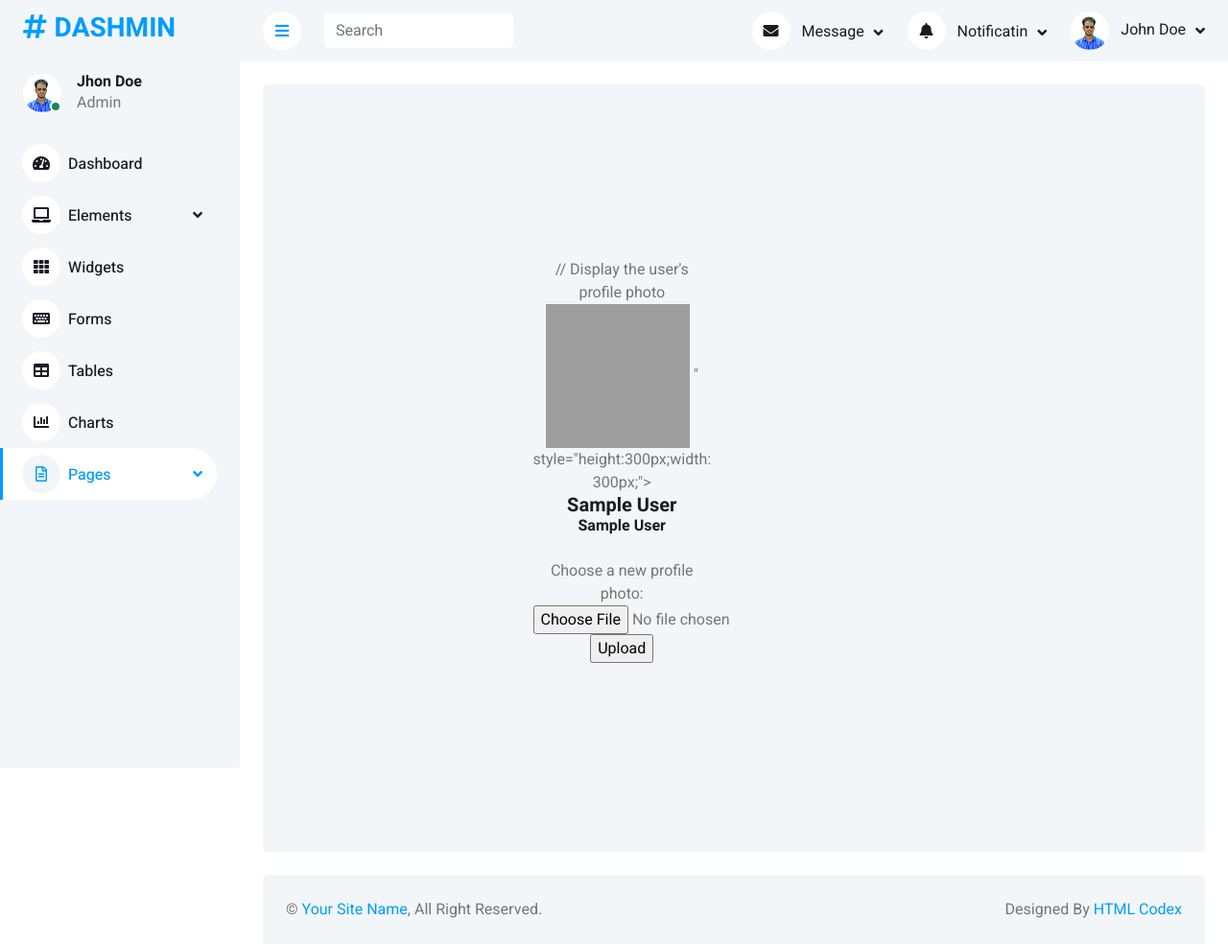
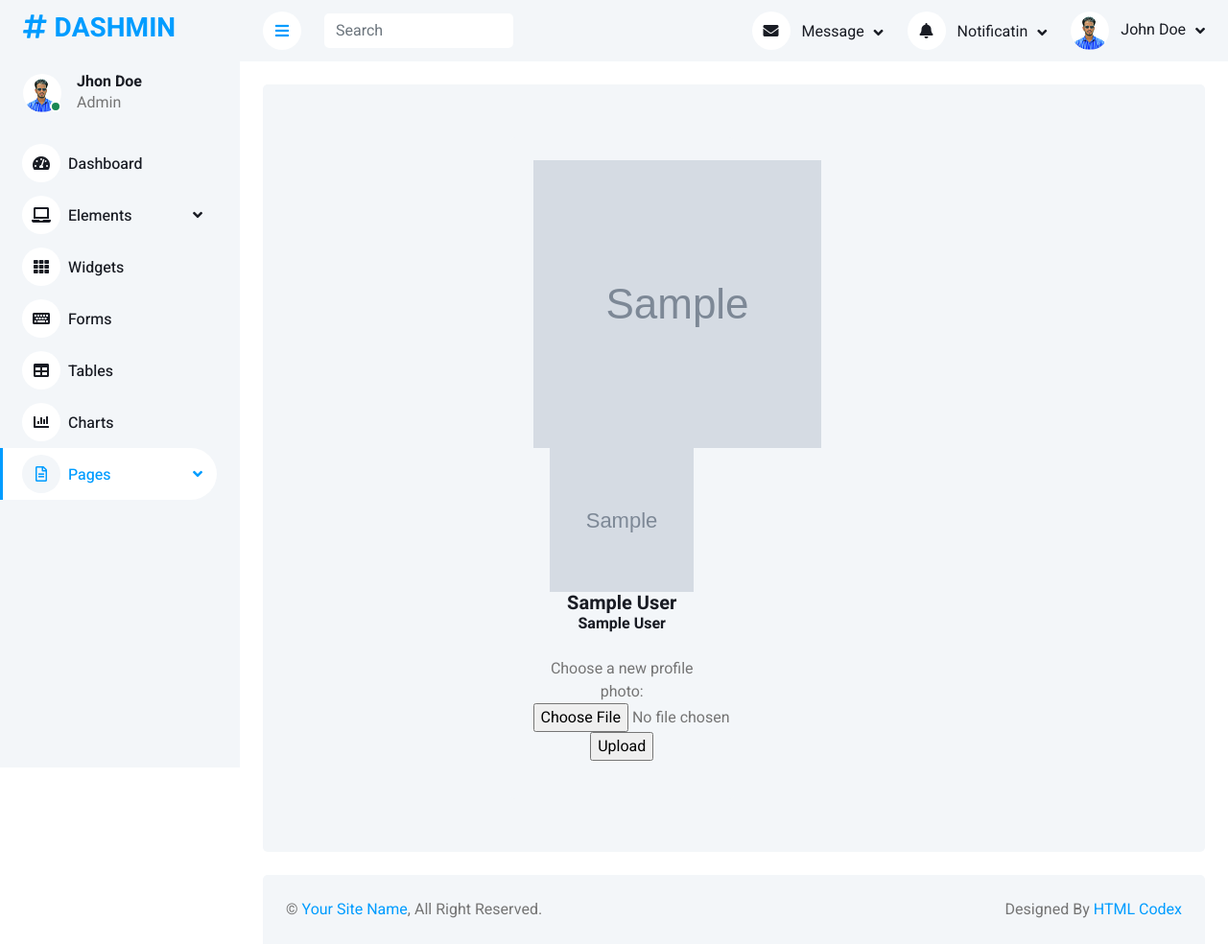
Before and after one commit to Hridoy-Jomadder/Star_Dashboard, a PHP site: page /ceo.php in a window 1280 px wide. Shown: the whole page at 96% size. Run offline with PHP 8.4, Linux system fonts and the light colour scheme; the visitor is signed in with stand-in values (Sample User, id 1); tables that the repository leaves empty or names only in its code hold one stand-in row (values such as "Sample post"); grey boxes marked "Sample" are stand-in pictures; some libraries are stand-ins or nearby versions; grey boxes are pictures that could not be loaded.

Commit message:
first commit

```diff
--- a/ceo.php
+++ b/ceo.php
@@ -258,16 +258,16 @@ function getprofile_image($userId) {
                     <div class="col-md-6 text-center">
                     <div class="col-sm-12 col-xl-6">
                         <div class="bg-light rounded h-100 p-4">
+                            <img src="<?php echo $profile_image ?>" style="height:300px;width: 300px;">
+                            <?php
+                            // Display the user's profile photo
+                            echo '<img src="uploads/' . $profile_image . '" alt="Profile Photo" width="150" height="150">';
+                            ?>
 
-                            // Display the user's profile photo
-                            <img src="
-                            <?php echo '<img src="uploads/' . $profile_image . '" alt="Profile Photo" width="150" height="150">';
-                            ?>
-                             " style="height:300px;width: 300px;">
                             <h5 class="mb-0"><?php echo $user_data['first_name'] . " " . $user_data['last_name']?></h6>
                             <h6 class="mb-4"><?php echo $user_data['title'] ?></h5>
-
                             <div class="mb-3">
+                                <!-- <label for="formFile" class="form-label">Default file input example</label> -->
                                 <form action="upload.php" method="post" enctype="multipart/form-data">
                                     <label for="file">Choose a new profile photo:</label>
                                     <input type="file" name="file" id="file" accept="image/*">
@@ -275,7 +275,6 @@ function getprofile_image($userId) {
                                     <input type="submit" value="Upload">
                                 </form>
                             </div>
-
                         </div>
                     </div>
                     </div>
```
